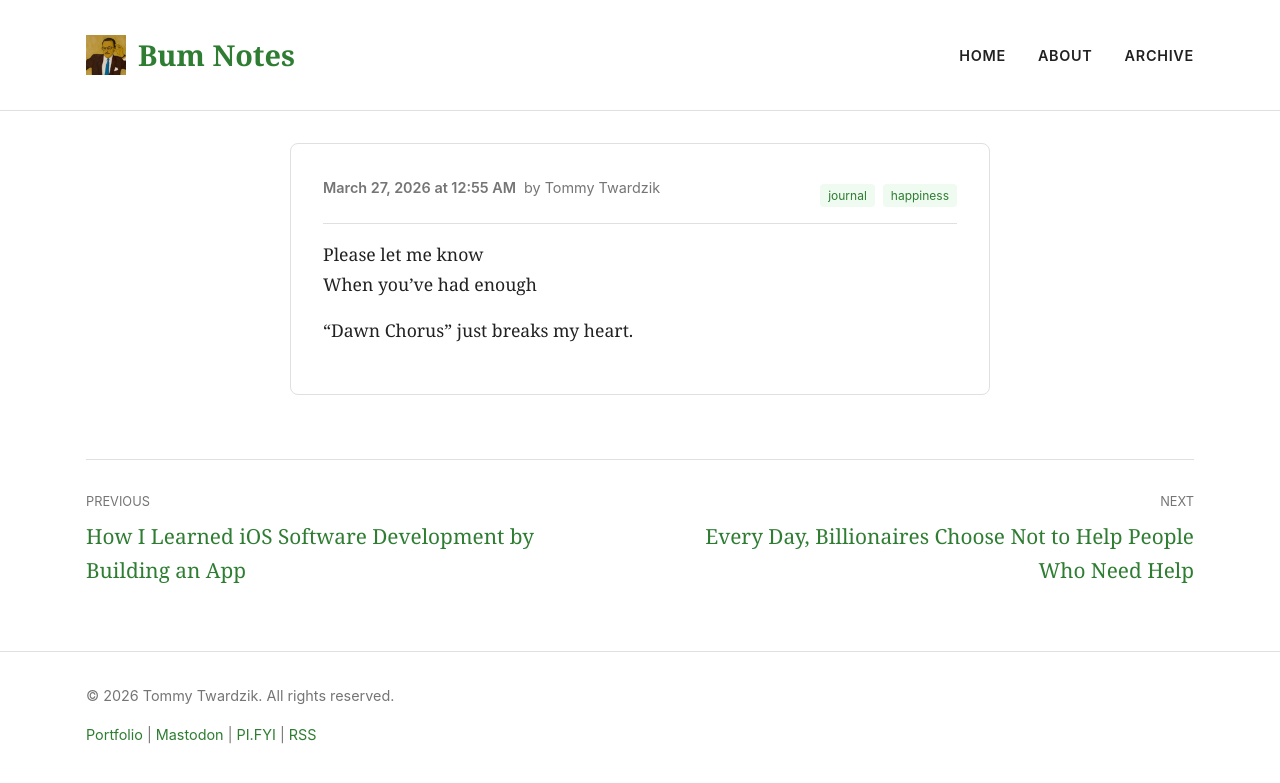
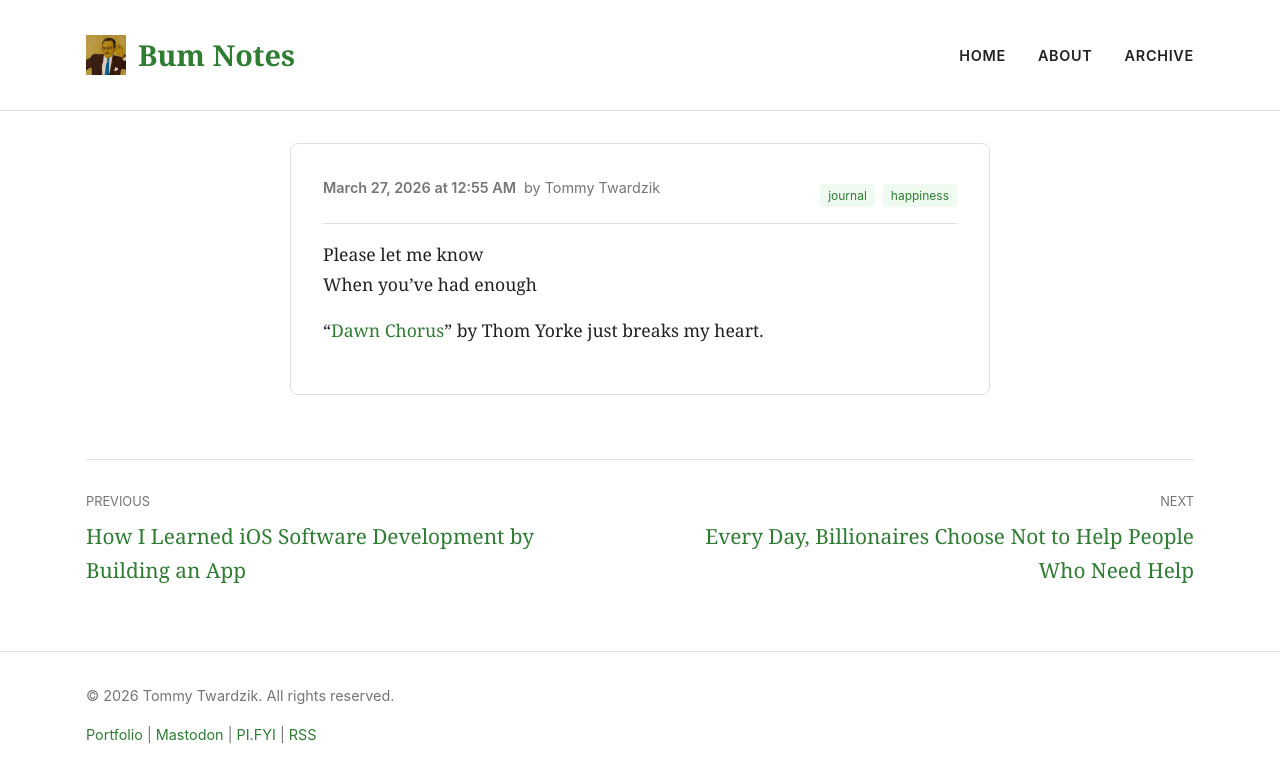
Before and after one commit to ttwardz/bum-notes-blog, a Jekyll site: the page built from _posts/2026-03-27-journal.md, in a window 1280 px wide. Shown: the top 783 px of the page. Built offline with Jekyll 4.4.1, drawn with Linux system fonts in a browser that asks for light colours.

Commit message:
added link to journal post

```diff
--- a/_posts/2026-03-27-journal.md
+++ b/_posts/2026-03-27-journal.md
@@ -9,4 +9,4 @@ title: "Journal: Please let me know / When you’ve had enough..."
 Please let me know\
 When you’ve had enough
 
-“Dawn Chorus” just breaks my heart.
+“[Dawn Chorus](https://music.apple.com/album/dawn-chorus/1467347588?i=1467347667)” by Thom Yorke just breaks my heart.
```
